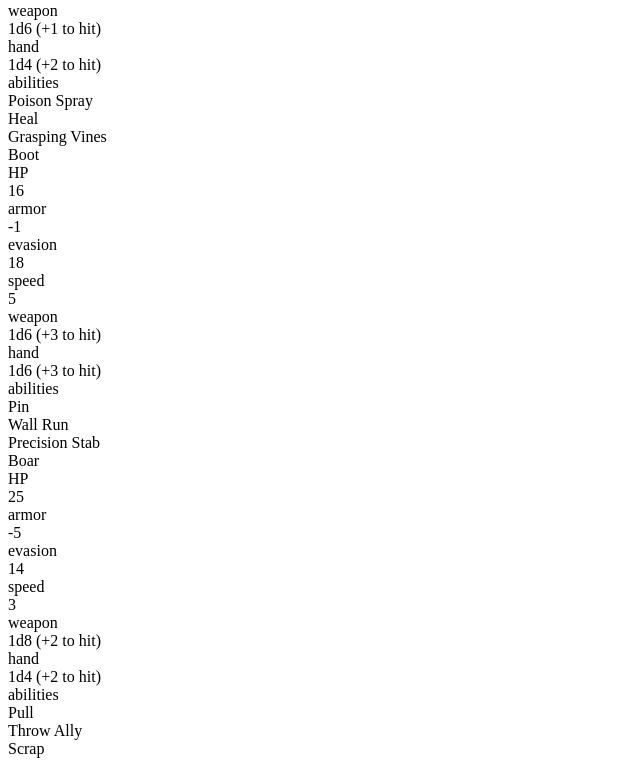
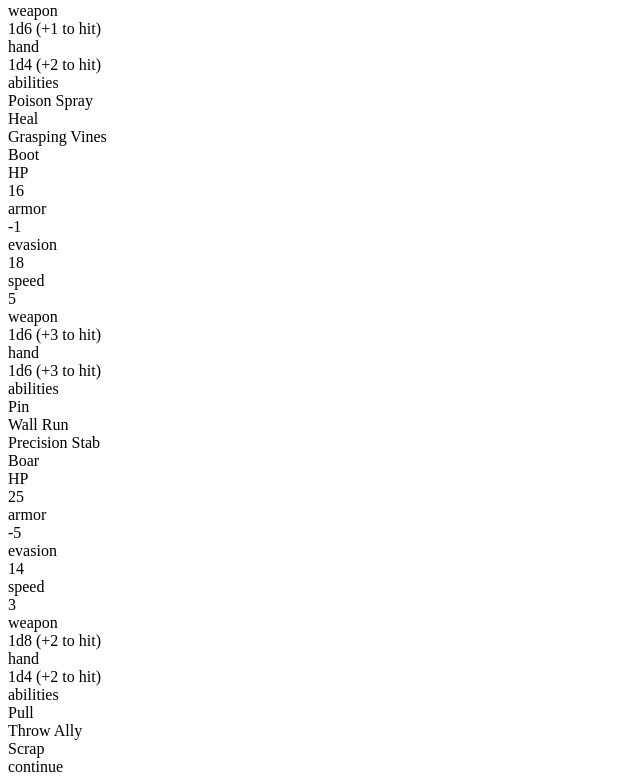
Before and after one commit to SandyGifford/StratDeck, a React app: page / in a window 1280 px wide. Shown: the part 1698-2482 px from the top of the page, without its empty margins (0-640 px from the left). Built offline with nearby package versions, Linux system fonts and the light colour scheme; the HTML template or start-up script is replaced by a standard one.

Commit message:
continue button

```diff
--- a/src/components/CharacterSelect/CharacterSelect.style.scss
+++ b/src/components/CharacterSelect/CharacterSelect.style.scss
@@ -1,18 +1,29 @@
 .CharacterSelect {
 	position: absolute;
-	top: 50px;
+
+	top: 5%;
 	left: 100px;
 	right: 100px;
-	bottom: 50px;
+
+	max-height: 90%;
 
 	background-color: #556;
 	box-shadow: 5px 5px 30px 0 rgba(0, 0, 0, 0.5);
 	z-index: 1;
-
-	padding: 50px;
+	box-sizing: border-box;
 
 	display: flex;
+	flex-direction: column;
+
+	padding: 20px;
+
+	&__characters {
+		flex: 1 1 auto;
+		display: flex;
 		flex-wrap: wrap;
+
+		overflow-x: visible;
+		overflow-y: auto;
 
 		&__character {
 			position: relative;
@@ -62,3 +73,31 @@
 			&--selected2 { &::after { border-color: blue; } }
 		}
 	}
+
+	&__controls {
+		flex: 0 0 auto;
+		text-align: right;
+		margin-top: 10px;
+
+		&__button {
+			display: inline-block;
+
+			background-color: #223;
+			padding: 10px;
+			cursor: pointer;
+
+			&:hover {
+				background-color: #334;
+			}
+
+			&:active {
+				background-color: #112;
+			}
+
+			&--disabled {
+				pointer-events: none;
+				opacity: 0.5;
+			}
+		}
+	}
+}
--- a/src/components/CharacterSelect/CharacterSelect.tsx
+++ b/src/components/CharacterSelect/CharacterSelect.tsx
@@ -30,30 +30,35 @@ export default class CharacterSelect extends React.PureComponent<CharacterSelect
 	public render(): React.ReactNode {
 		const { selected } = this.state;
 
+		const continueClassName = DOMUtils.BEMClassName("CharacterSelect__controls__button", {
+			"disabled": selected.indexOf(null) !== -1,
+		});
+
 		return (
 			<div className="CharacterSelect">
+				<div className="CharacterSelect__characters">
 					{
 						characters.map((char, index) => {
 							const selectionSlot = selected.indexOf(index);
 
-						const className = DOMUtils.BEMClassName("CharacterSelect__character", {
+							const charClassName = DOMUtils.BEMClassName("CharacterSelect__characters__character", {
 								[`selected${selectionSlot}`]: selectionSlot !== -1,
 							});
 
-						return <div className={className} key={index} onClick={() => this.toggleSelect(index)}>
-							<div className="CharacterSelect__character__name">{char.name}</div>
-							<div className="CharacterSelect__character__stats">
+							return <div className={charClassName} key={index} onClick={() => this.toggleSelect(index)}>
+								<div className="CharacterSelect__characters__character__name">{char.name}</div>
+								<div className="CharacterSelect__characters__character__stats">
 									<CharacterSelectStat name="HP">
-									<span className="CharacterSelect__character__stats__mono">{char.hp}</span>
+										<span className="CharacterSelect__characters__character__stats__mono">{char.hp}</span>
 									</CharacterSelectStat>
 									<CharacterSelectStat name="armor">
-									<span className="CharacterSelect__character__stats__mono">{char.armor}</span>
+										<span className="CharacterSelect__characters__character__stats__mono">{char.armor}</span>
 									</CharacterSelectStat>
 									<CharacterSelectStat name="evasion">
-									<span className="CharacterSelect__character__stats__mono">{char.evasion}</span>
+										<span className="CharacterSelect__characters__character__stats__mono">{char.evasion}</span>
 									</CharacterSelectStat>
 									<CharacterSelectStat name="speed">
-									<span className="CharacterSelect__character__stats__mono">{char.movement}</span>
+										<span className="CharacterSelect__characters__character__stats__mono">{char.movement}</span>
 									</CharacterSelectStat>
 									<CharacterSelectStat name="weapon">
 										<WeaponDice weapon={char.weapon} />
@@ -70,6 +75,10 @@ export default class CharacterSelect extends React.PureComponent<CharacterSelect
 							</div >
 						})
 					}
+				</div>
+				<div className="CharacterSelect__controls">
+					<div className={continueClassName}>continue</div>
+				</div>
 			</div>
 		);
 	}
--- a/src/index.style.scss
+++ b/src/index.style.scss
@@ -6,4 +6,5 @@ body, html {
 	font-size: 16px;
 	width: 100%;
 	height: 100%;
+	user-select: none;
 }
```
Lines whose indentation alone changed are shown as unchanged.
